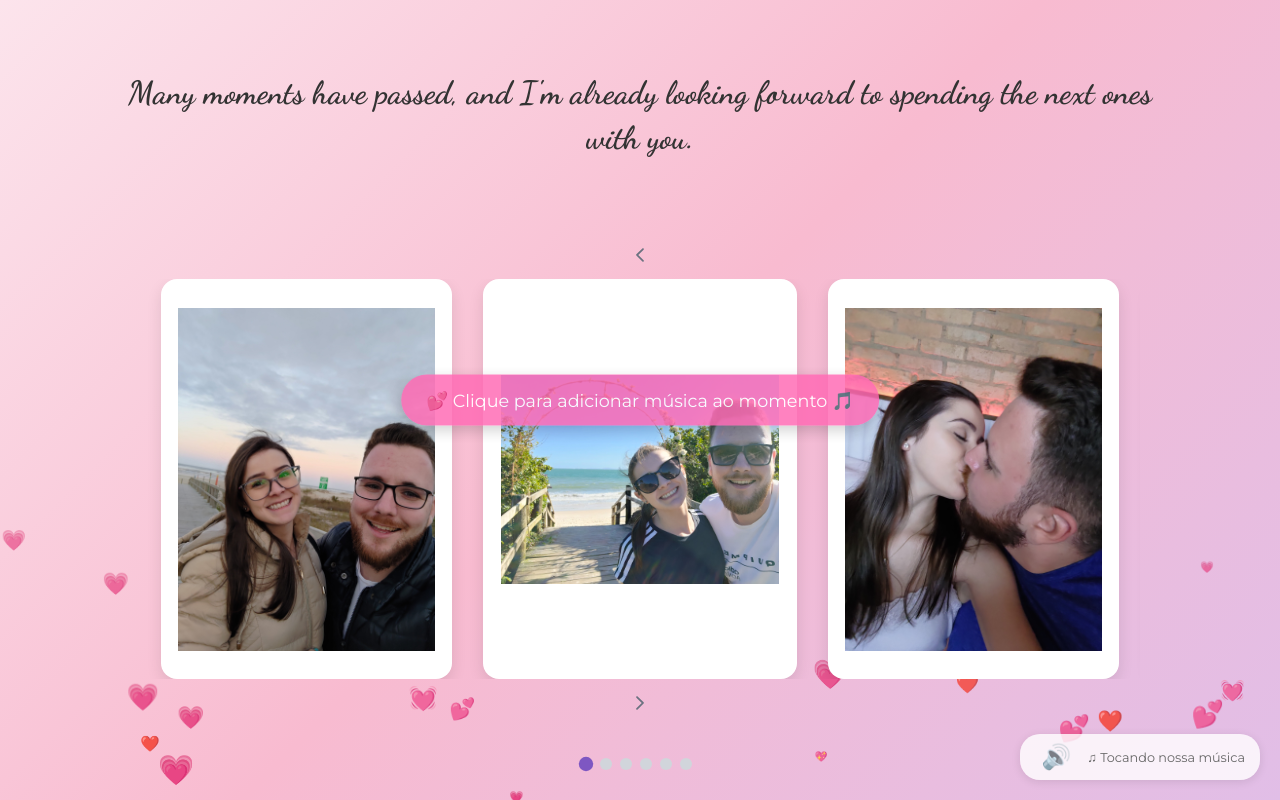
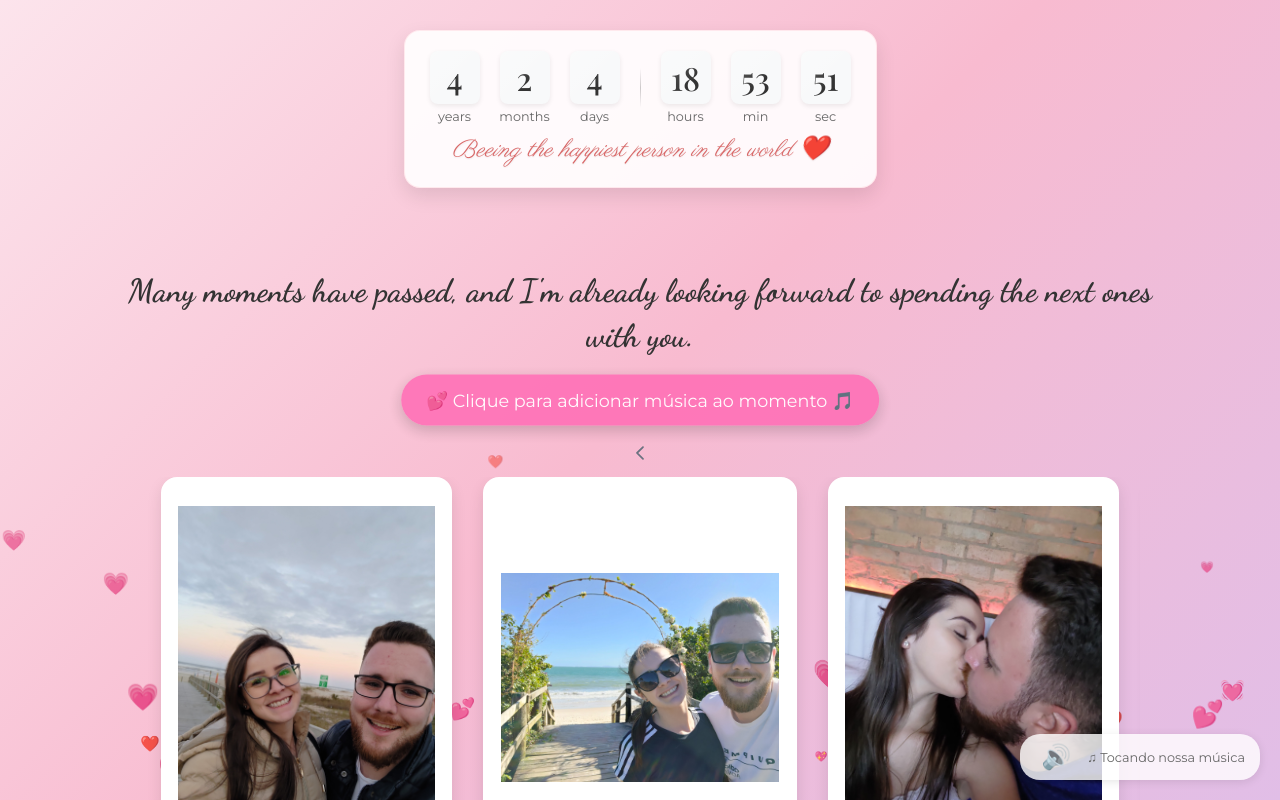
Before and after one commit to PedroBolson/Momentos-Especiais, a React (Vite) app: page / in a window 1280 px wide. Shown: the top 800 px of the page. Built offline with nearby package versions, Linux system fonts and the light colour scheme.

Commit message:
Creating the counter of together time

```diff
--- a/src/App.tsx
+++ b/src/App.tsx
@@ -3,11 +3,13 @@ import Carta from './components/Carta'
 import Footer from './components/Footer'
 import HeartBackground from './components/HeartBackground'
 import MusicPlayer from './components/MusicPlayer'
+import TogetherTimer from './components/TogetherTimer'
 
 function App() {
-  return(
+  return (
     <div className="app-container">
       <HeartBackground />
+      <TogetherTimer />
       <Carrossel />
       <Carta />
       <MusicPlayer />
--- /dev/null
+++ b/src/components/TogetherTimer.tsx
@@ -0,0 +1,105 @@
+import { useState, useEffect } from 'react';
+import '../css/TogetherTimer.css';
+
+const TogetherTimer: React.FC = () => {
+    const [elapsedTime, setElapsedTime] = useState<{
+        years: number;
+        months: number;
+        days: number;
+        hours: number;
+        minutes: number;
+        seconds: number;
+    }>({
+        years: 0,
+        months: 0,
+        days: 0,
+        hours: 0,
+        minutes: 0,
+        seconds: 0,
+    });
+
+    useEffect(() => {
+        // Data inicial: 24 de janeiro de 2021 às 20:00
+        const startDate = new Date(2021, 0, 24, 20, 0, 0);
+
+        const calculateElapsedTime = () => {
+            const now = new Date();
+            const difference = now.getTime() - startDate.getTime();
+
+            // Cálculo das unidades de tempo
+            const seconds = Math.floor((difference / 1000) % 60);
+            const minutes = Math.floor((difference / (1000 * 60)) % 60);
+            const hours = Math.floor((difference / (1000 * 60 * 60)) % 24);
+
+            // Para dias, meses e anos, fazemos um cálculo mais complexo
+            // considerando diferentes durações de meses
+            let years = now.getFullYear() - startDate.getFullYear();
+            let months = now.getMonth() - startDate.getMonth();
+            let days = now.getDate() - startDate.getDate();
+
+            // Ajustes para valores negativos
+            if (days < 0) {
+                months--;
+                // Dias no mês anterior
+                const lastMonthDate = new Date(now.getFullYear(), now.getMonth(), 0);
+                days += lastMonthDate.getDate();
+            }
+
+            if (months < 0) {
+                years--;
+                months += 12;
+            }
+
+            setElapsedTime({
+                years,
+                months,
+                days,
+                hours,
+                minutes,
+                seconds,
+            });
+        };
+
+        // Calcular inicialmente e configurar intervalo
+        calculateElapsedTime();
+        const timerId = setInterval(calculateElapsedTime, 1000);
+
+        // Limpar o intervalo quando o componente for desmontado
+        return () => clearInterval(timerId);
+    }, []);
+
+    return (
+        <div className="together-timer">
+            <div className="timer-display">
+                <div className="timer-unit">
+                    <span className="timer-value">{elapsedTime.years}</span>
+                    <span className="timer-label">{elapsedTime.years === 1 ? 'year' : 'years'}</span>
+                </div>
+                <div className="timer-unit">
+                    <span className="timer-value">{elapsedTime.months}</span>
+                    <span className="timer-label">{elapsedTime.months === 1 ? 'month' : 'months'}</span>
+                </div>
+                <div className="timer-unit">
+                    <span className="timer-value">{elapsedTime.days}</span>
+                    <span className="timer-label">{elapsedTime.days === 1 ? 'day' : 'days'}</span>
+                </div>
+                <div className="timer-separator"></div>
+                <div className="timer-unit">
+                    <span className="timer-value">{elapsedTime.hours.toString().padStart(2, '0')}</span>
+                    <span className="timer-label">hours</span>
+                </div>
+                <div className="timer-unit">
+                    <span className="timer-value">{elapsedTime.minutes.toString().padStart(2, '0')}</span>
+                    <span className="timer-label">min</span>
+                </div>
+                <div className="timer-unit">
+                    <span className="timer-value">{elapsedTime.seconds.toString().padStart(2, '0')}</span>
+                    <span className="timer-label">sec</span>
+                </div>
+            </div>
+            <div className="timer-message">Beeing the happiest person in the world ❤️</div>
+        </div>
+    );
+};
+
+export default TogetherTimer;
--- /dev/null
+++ b/src/css/TogetherTimer.css
@@ -0,0 +1,179 @@
+.together-timer {
+    background-color: rgba(255, 255, 255, 0.9);
+    border-radius: 16px;
+    box-shadow: 0 8px 20px rgba(0, 0, 0, 0.1);
+    padding: 20px;
+    text-align: center;
+    max-width: 600px;
+    margin: 10px auto 30px;
+    transition: transform 0.3s ease;
+    position: sticky;
+    top: 10px;
+    z-index: 100;
+    overflow: hidden;
+    border: 1px solid rgba(255, 192, 203, 0.3);
+}
+
+.together-timer:hover {
+    transform: translateY(-5px);
+    box-shadow: 0 12px 25px rgba(0, 0, 0, 0.15);
+}
+
+.timer-title {
+    font-family: 'Parisienne', cursive;
+    font-size: 1.8rem;
+    color: #d96666;
+    margin-bottom: 15px;
+    text-shadow: 0 1px 2px rgba(0, 0, 0, 0.1);
+}
+
+.timer-display {
+    display: flex;
+    flex-wrap: wrap;
+    justify-content: center;
+    gap: 10px;
+    margin-bottom: 10px;
+}
+
+.timer-unit {
+    display: flex;
+    flex-direction: column;
+    align-items: center;
+    min-width: 60px;
+}
+
+.timer-value {
+    font-family: 'Playfair Display', serif;
+    font-size: 2rem;
+    font-weight: 500;
+    color: #333;
+    background-color: #f8f9fa;
+    border-radius: 8px;
+    padding: 5px 10px;
+    min-width: 50px;
+    display: inline-block;
+    box-shadow: 0 2px 5px rgba(0, 0, 0, 0.08);
+    position: relative;
+    overflow: hidden;
+    transition: all 0.3s ease;
+}
+
+.timer-value::after {
+    content: '';
+    position: absolute;
+    top: 0;
+    left: 0;
+    right: 0;
+    bottom: 0;
+    background: linear-gradient(135deg, rgba(255, 255, 255, 0.3) 0%, rgba(255, 255, 255, 0) 60%);
+    pointer-events: none;
+}
+
+.timer-label {
+    font-family: 'Montserrat', sans-serif;
+    font-size: 0.8rem;
+    color: #666;
+    margin-top: 5px;
+}
+
+.timer-separator {
+    width: 1px;
+    height: 40px;
+    background: linear-gradient(to bottom, rgba(0, 0, 0, 0), rgba(0, 0, 0, 0.2), rgba(0, 0, 0, 0));
+    margin: 0 5px;
+    align-self: center;
+}
+
+.timer-heart {
+    font-size: 1.5rem;
+    margin-top: 10px;
+    animation: heartbeat 1.5s infinite;
+}
+
+@keyframes heartbeat {
+    0% {
+        transform: scale(1);
+    }
+
+    50% {
+        transform: scale(1.15);
+    }
+
+    100% {
+        transform: scale(1);
+    }
+}
+
+.timer-message {
+    font-family: 'Parisienne', cursive;
+    font-size: 1.5rem;
+    color: #d96666;
+    margin-top: 10px;
+    font-style: italic;
+    text-shadow: 0 1px 2px rgba(0, 0, 0, 0.1);
+    animation: fadeInPulse 2s infinite alternate;
+}
+
+@keyframes fadeInPulse {
+    0% {
+        opacity: 0.8;
+        transform: scale(0.98);
+    }
+
+    100% {
+        opacity: 1;
+        transform: scale(1);
+    }
+}
+
+/* Responsividade */
+@media (max-width: 768px) {
+    .together-timer {
+        padding: 15px;
+        max-width: 90%;
+    }
+
+    .timer-title {
+        font-size: 1.5rem;
+    }
+
+    .timer-value {
+        font-size: 1.5rem;
+        min-width: 40px;
+    }
+
+    .timer-unit {
+        min-width: 45px;
+    }
+
+    .timer-separator {
+        height: 30px;
+    }
+
+    .timer-message {
+        font-size: 1.3rem;
+    }
+}
+
+@media (max-width: 480px) {
+    .timer-display {
+        gap: 5px;
+    }
+
+    .timer-value {
+        font-size: 1.3rem;
+        padding: 3px 8px;
+    }
+
+    .timer-unit {
+        min-width: 40px;
+    }
+
+    .timer-label {
+        font-size: 0.7rem;
+    }
+
+    .timer-message {
+        font-size: 1.1rem;
+    }
+}
```
